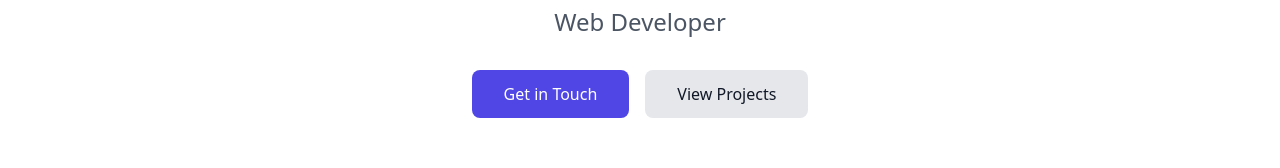
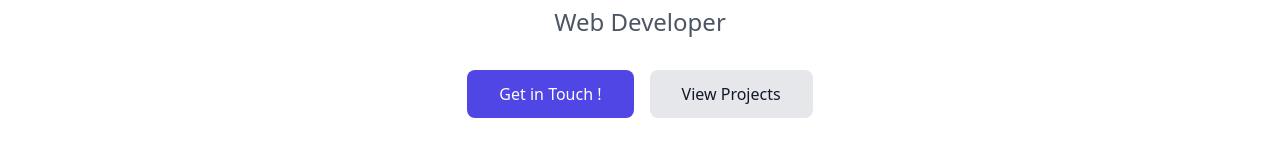
Before and after one commit to Abhinavsathyann/Portfolio-Abhinav, a React (Vite) app: page / in a window 1280 px wide. Shown: the part 375-543 px from the top of the page. Built offline with nearby package versions, Linux system fonts and the light colour scheme.

Commit message:
Update App.tsx

```diff
--- a/src/App.tsx
+++ b/src/App.tsx
@@ -112,7 +112,7 @@ function App() {
                 href="#contact"
                 className="px-8 py-3 bg-indigo-600 text-white rounded-lg hover:bg-indigo-700 transition-colors"
               >
-                Get in Touch
+                Get in Touch !
               </a>
               <a
                 href="#projects"
```
